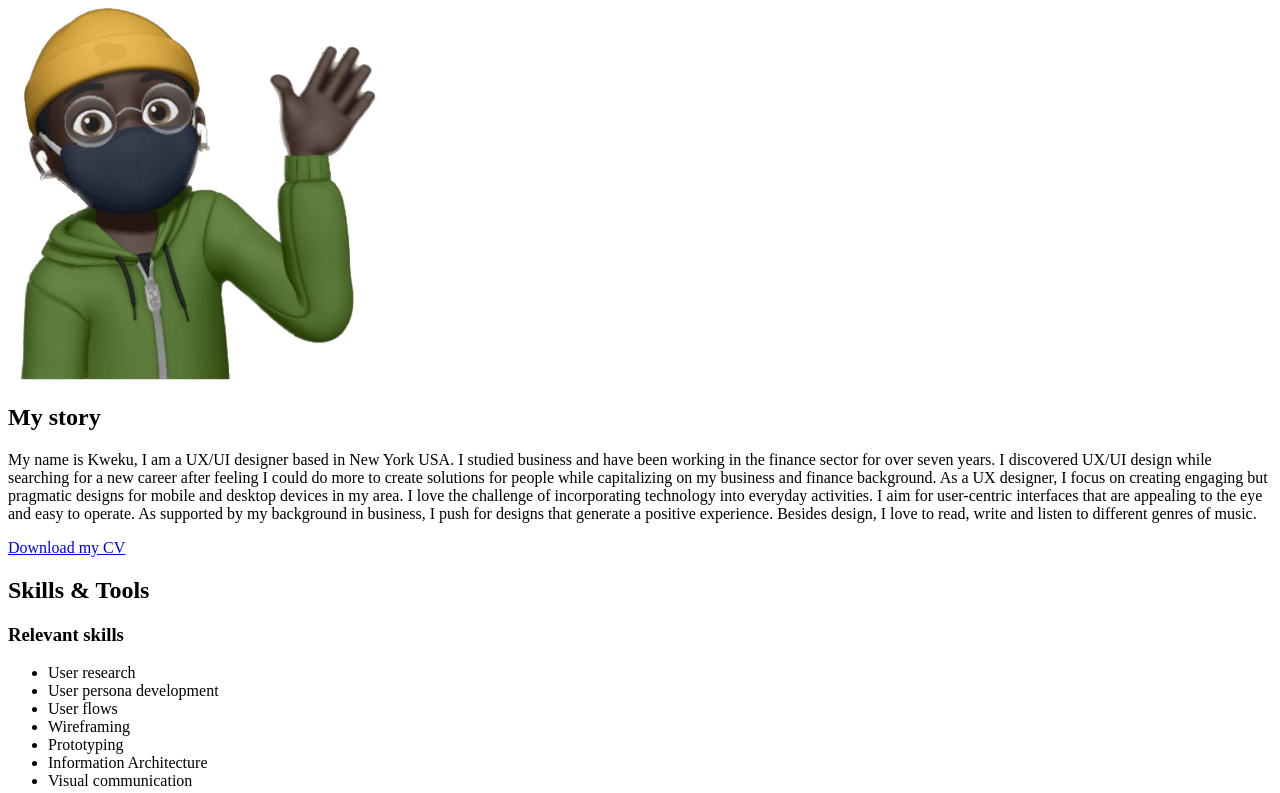
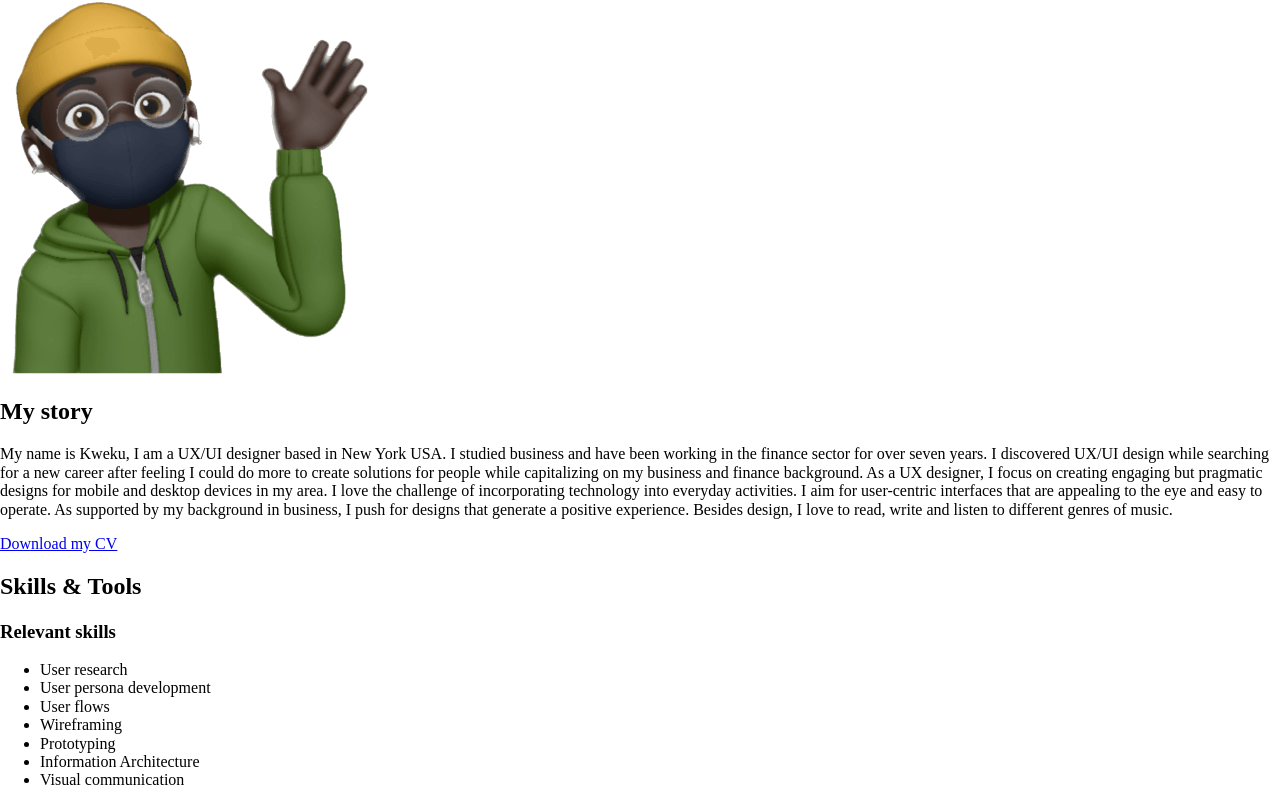
Before and after one commit to KCushUX/portfolio-website, a plain HTML site: page about.html in a window 1280 px wide. Shown: the part 243-1036 px from the top of the page. Drawn offline with nearby package versions, Linux system fonts and the light colour scheme.

Commit message:
Update about.html
Linked CSS stylesheet within the head of page.

Added CSS Reset or Normalize File.

```diff
--- a/about.html
+++ b/about.html
@@ -7,6 +7,8 @@
         <meta name="description" content="This is the about page of my website">
         <title>About Kweku Cush</title>
         <link rel="icon" type="img/favicon" href="img/favicon.ico">
+        <link rel="stylesheet" type="text/css" href="css/normalize.css">
+        <link rel="stylesheet" type="text/css" href="css/style.css">
         <link rel="preconnect" href="https://fonts.googleapis.com">
         <link rel="preconnect" href="https://fonts.gstatic.com" crossorigin>
         <link href="https://fonts.googleapis.com/css2?family=Oswald:wght@500;600;700&family=Playfair+Display&display=swap" rel="stylesheet">
```
